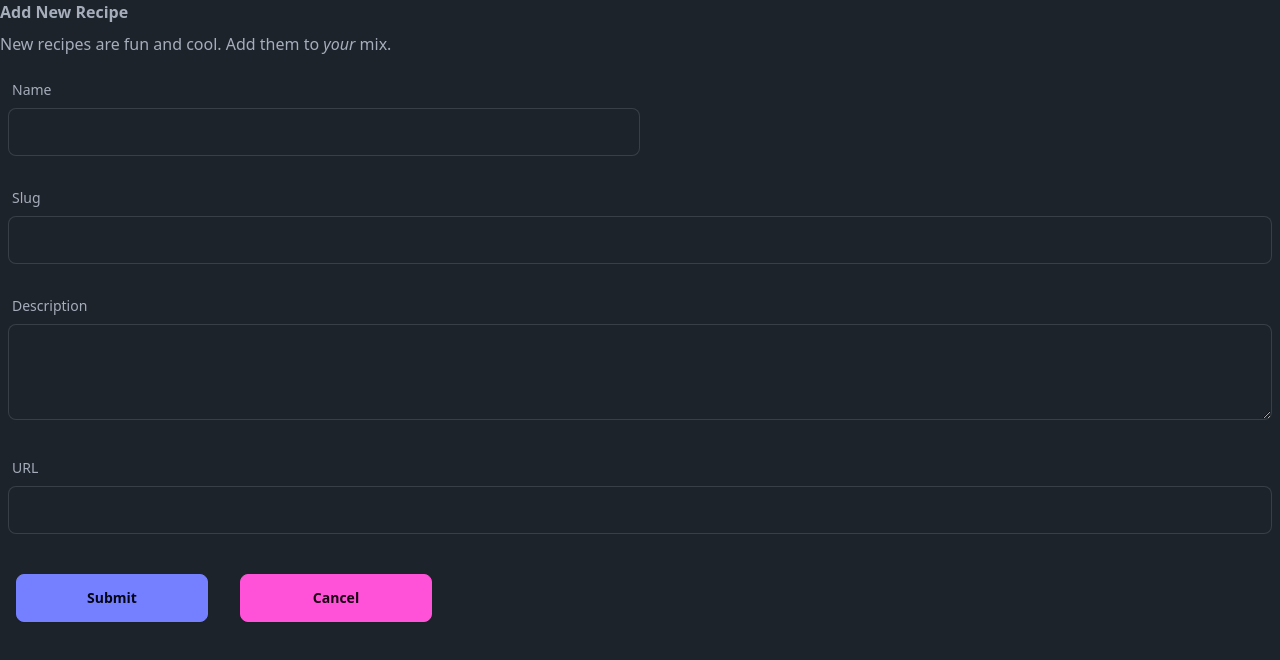
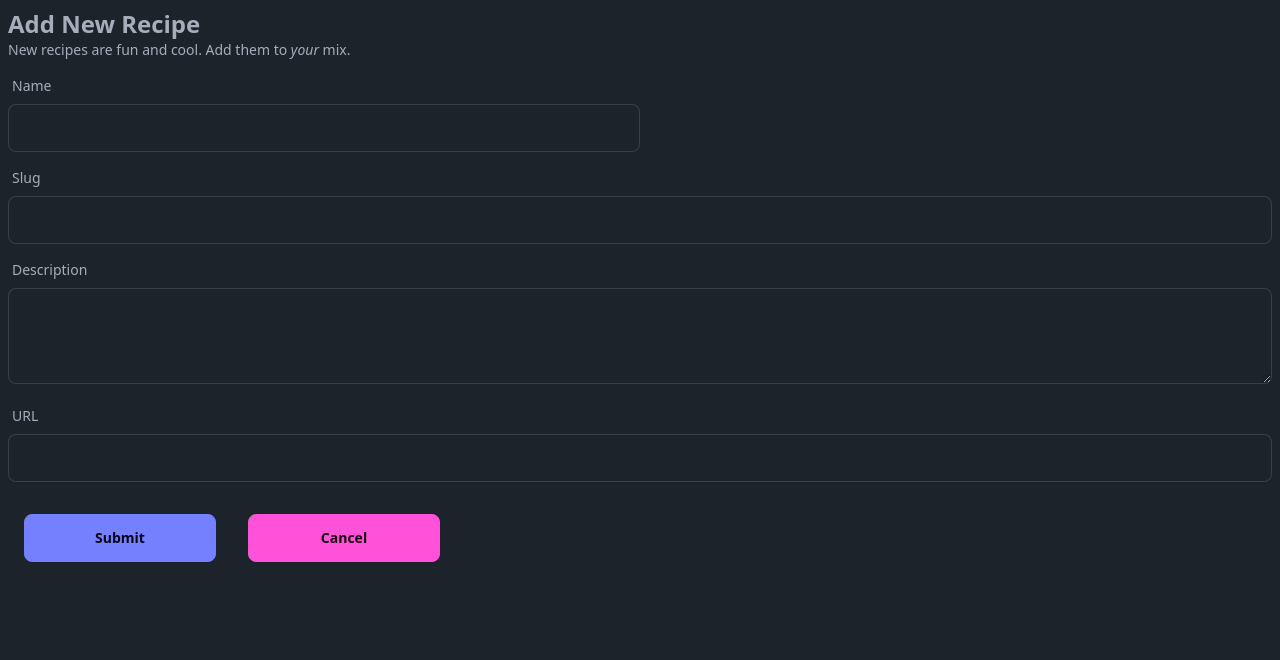
Before and after one commit to bensandee/dinnermix, a Next.js app: page /recipes/add in a window 1280 px wide. Shown: the top 660 px of the page. Built offline with nearby package versions, Linux system fonts and the light colour scheme; no server answers; what drizzle-zod would draw is missing.

Commit message:
chore: minor style updates

```diff
--- a/src/app/recipes/add/page.tsx
+++ b/src/app/recipes/add/page.tsx
@@ -40,12 +40,14 @@ export default function AddRecipe() {
 
   return (
     <form onSubmit={handleSubmit(insertRecipeShim)}>
-      <div className="form-control space-y-2">
-        <h2 className="font-bold">Add New Recipe</h2>
-        <p>
-          New recipes are fun and cool. Add them to <i>your</i> mix.
-        </p>
-        <div className="p-2">
+      <div className="form-control space-y-2 p-2">
+        <div>
+          <h1 className="font-bold text-2xl">Add New Recipe</h1>
+          <p className="text-sm">
+            New recipes are fun and cool. Add them to <i>your</i> mix.
+          </p>
+        </div>
+        <div>
           <label id="nameLabel" className="label">
             <span className="label-text">Name</span>
           </label>
@@ -63,7 +65,7 @@ export default function AddRecipe() {
           <FieldErrorMessage error={errors.name} />
         </div>
 
-        <div className="p-2">
+        <div>
           <label id="slugLabel" className="label">
             <span className="label-text">Slug</span>
           </label>
@@ -76,7 +78,7 @@ export default function AddRecipe() {
           <FieldErrorMessage error={errors.slug} />
         </div>
 
-        <div className="p-2">
+        <div>
           <label id="descriptionLabel" className="label">
             <span className="label-text">Description</span>
           </label>
@@ -89,7 +91,7 @@ export default function AddRecipe() {
           <FieldErrorMessage error={errors.description} />
         </div>
 
-        <div className="p-2">
+        <div>
           <label id="urlLabel" className="label">
             <span className="label-text">URL</span>
           </label>
@@ -102,9 +104,10 @@ export default function AddRecipe() {
           <FieldErrorMessage error={errors.url} />
         </div>
       </div>
-      <div className="relative p-2 w-full"></div>
-      <SubmitButton />
-      <CancelButton />
+      <div className="relative p-2 w-full">
+        <SubmitButton />
+        <CancelButton />
+      </div>
     </form>
   );
 }
```
